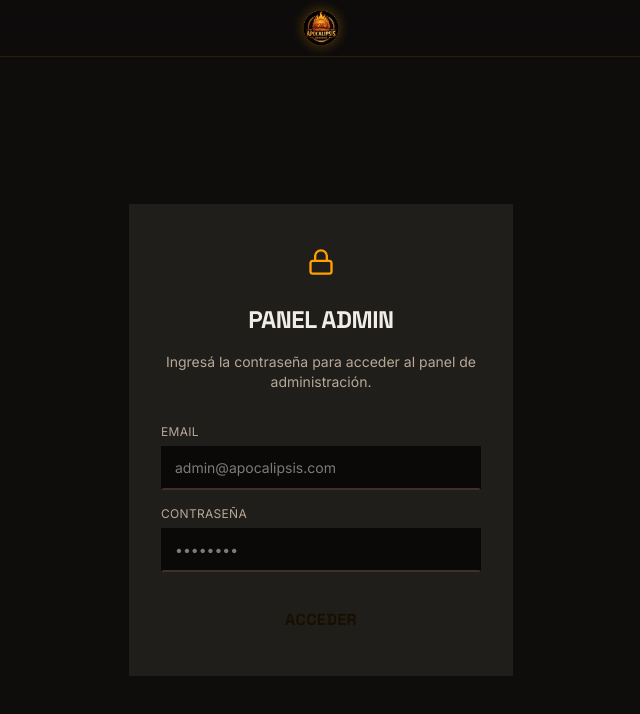
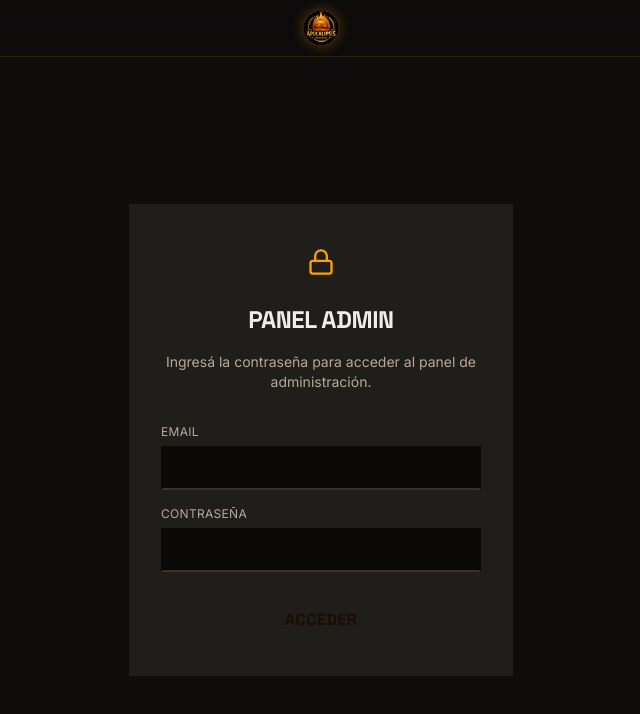
Before and after one commit to francocaraballo/apocalipsis-burger, a React (Vite) app: page /admin in a window 1280 px wide. Shown: the top 714 px of the page, without its empty margins (319-959 px from the left). Built offline with nearby package versions, Linux system fonts and the light colour scheme.

Commit message:
modify: placeholders login

```diff
--- a/src/components/AdminLogin.tsx
+++ b/src/components/AdminLogin.tsx
@@ -79,7 +79,7 @@ export function AdminLogin({ onLoginSuccess }: AdminLoginProps) {
 						type='email'
 						value={emailInput}
 						onChange={(e) => setEmailInput(e.target.value)}
-						placeholder='admin@apocalipsis.com'
+						placeholder=''
 						autoComplete='email'
 						required
 					/>
@@ -90,7 +90,7 @@ export function AdminLogin({ onLoginSuccess }: AdminLoginProps) {
 						type='password'
 						value={passwordInput}
 						onChange={(e) => setPasswordInput(e.target.value)}
-						placeholder='••••••••'
+						placeholder=''
 						autoComplete='current-password'
 						required
 					/>
```
